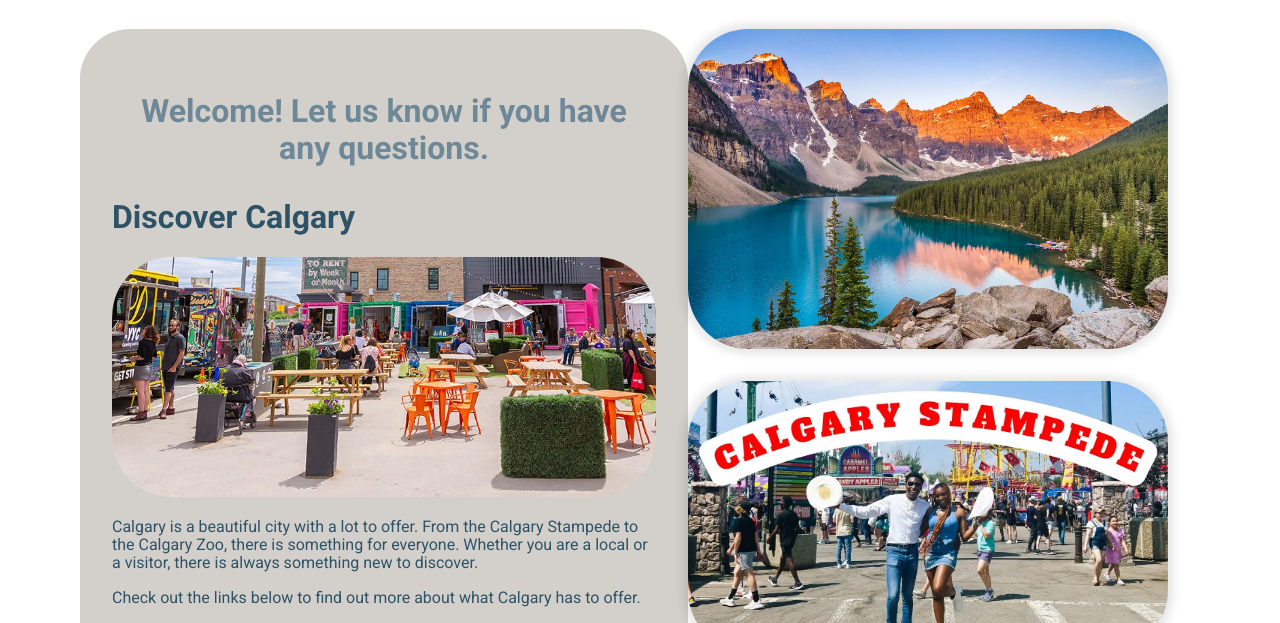
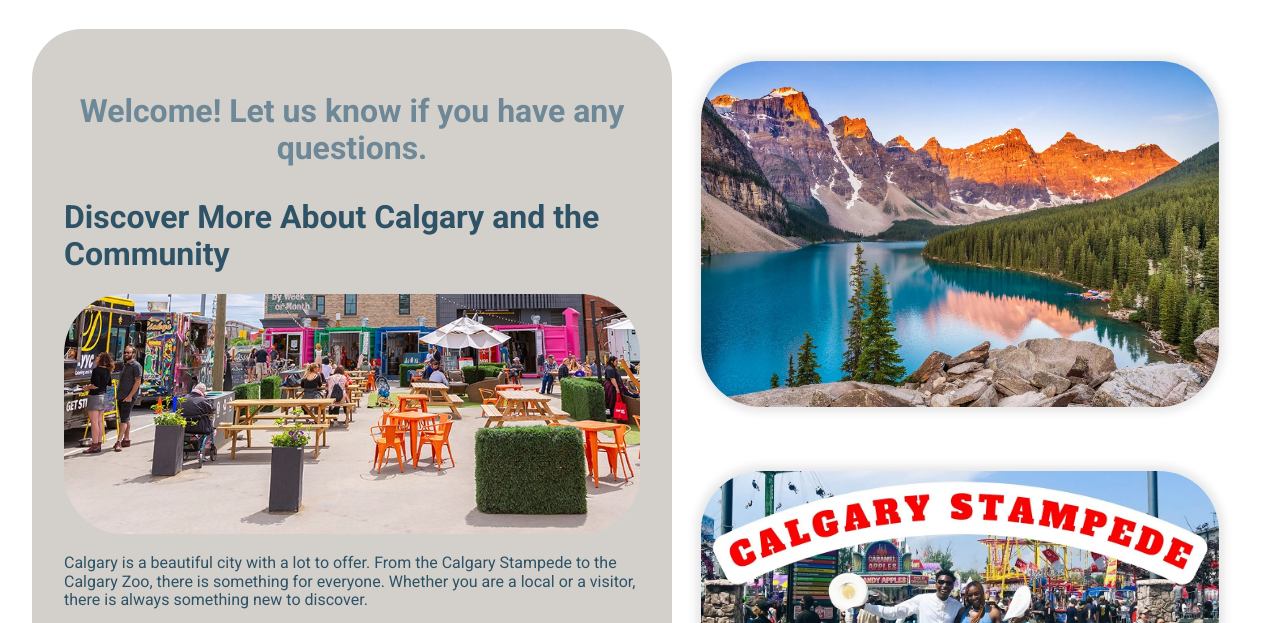
Before and after one commit to eglenn-dev/wdd230, a plain HTML site: page chamber/discover.html in a window 1280 px wide. Shown: the part 99-722 px from the top of the page. Drawn offline with Linux system fonts and the light colour scheme.

Commit message:
Made some mobile adjustments

```diff
--- a/chamber/discover.html
+++ b/chamber/discover.html
@@ -4,8 +4,9 @@
 <head>
     <meta charset="UTF-8">
     <meta name="viewport" content="width=device-width, initial-scale=1.0">
-    <title>Discover Calgary - CCC</title>
-    <meta name="description" content="Visit the Camber of Commerce in Calgary. Find and support local businesses.">
+    <title>Discover - Calgary Chamber of Commerce</title>
+    <meta name="description"
+        content="Come and explorer more about Calgary, one of the fastest growing cities in Canada!">
     <meta name="author" content="Ethan Glenn">
     <!-- Resources -->
     <link rel="stylesheet" href="./styles/normalize.css">
@@ -31,7 +32,7 @@
                     <p id="last-visited-details">Welcome back!</p>
                 </div>
                 <div>
-                    <h1>Discover Calgary</h1>
+                    <h1>Discover More About Calgary and the Community</h1>
                     <img src="./images/discover/east-village.webp" alt="East village in Calgary." loading="lazy">
                     <p>Calgary is a beautiful city with a lot to offer. From the Calgary Stampede to the Calgary Zoo,
                         there
--- a/chamber/styles/base.css
+++ b/chamber/styles/base.css
@@ -91,6 +91,7 @@ header nav ul li a {
 
 main section {
     height: fit-content;
+    width: 100%;
 }
 
 /* Hero */
@@ -240,21 +241,20 @@ main section {
 /* Discover */
 
 .discover-grid {
-    margin: 2em 5em;
+    margin: 2em;
     display: grid;
-    grid-template-columns: 1fr 1fr;
-    gap: 2em;
+    grid-template-columns: 1fr;
     padding-bottom: 2em;
 }
 
 .discover-content {
     color: var(--secondary2-color);
-    width: 100%;
     height: fit-content;
-    padding: 2em 2em;
+    padding: 2em;
     background-color: var(--primary-color);
     border-radius: var(--card-border-radius);
 }
+
 
 .discover-content img {
     margin: 0 auto;
@@ -266,15 +266,17 @@ main section {
 }
 
 .discover-images {
+    width: 100%;
     display: flex;
     flex-direction: column;
     justify-content: center;
     align-items: center;
+    text-align: center;
 }
 
 .discover-images img {
-    width: 30em;
-    margin: 0 0 2em 0;
+    width: 90%;
+    margin: 2em auto;
     border-radius: var(--image-border-radius);
     box-shadow: 0 0 10px 5px rgba(0, 0, 0, 0.1);
 }
--- a/chamber/styles/larger.css
+++ b/chamber/styles/larger.css
@@ -104,4 +104,9 @@
     #spotlight-cards {
         grid-template-columns: 1fr 1fr 1fr;
     }
+
+    .discover-grid {
+        grid-template-columns: 1fr 1fr;
+        gap: 4em;
+    }
 }
```
